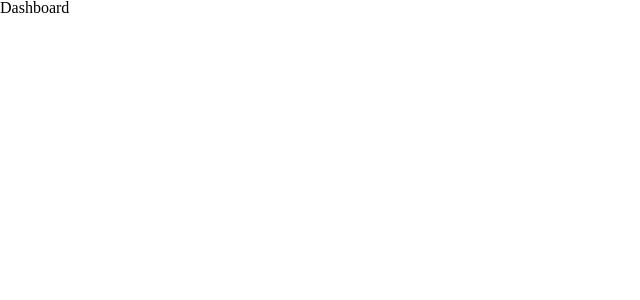
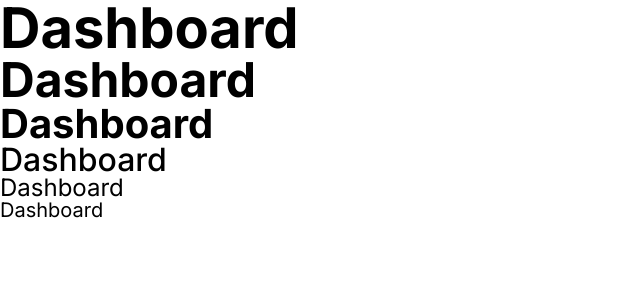
Before and after one commit to ThomasNdSR/technical-share-squad5, a React (Create React App) app in the folder front-end/: page /dashboard in a window 1280 px wide. Shown: the top 300 px of the page, without its empty margins (0-640 px from the left). Built offline with nearby package versions, Linux system fonts and the light colour scheme.

Commit message:
feat: global styles in accordance with the style guidelines

```diff
--- a/front-end/public/index.html
+++ b/front-end/public/index.html
@@ -24,6 +24,12 @@
       work correctly both with client-side routing and a non-root public URL.
       Learn how to configure a non-root public URL by running `npm run build`.
     -->
+    <link rel="preconnect" href="https://fonts.googleapis.com" />
+    <link rel="preconnect" href="https://fonts.gstatic.com" crossorigin />
+    <link
+      href="https://fonts.googleapis.com/css2?family=Inter:wght@400;500;700&display=swap"
+      rel="stylesheet"
+    />
     <title>Technical Share</title>
   </head>
   <body>
--- a/front-end/src/App.js
+++ b/front-end/src/App.js
@@ -1,4 +1,5 @@
 import { AppRouting } from "./routes";
+import "./styles/global.css";
 
 export const App = () => {
   return <AppRouting />;
--- a/front-end/src/pages/Dashboard/index.jsx
+++ b/front-end/src/pages/Dashboard/index.jsx
@@ -1,3 +1,12 @@
 export const Dashboard = () => {
-  return <div>Dashboard</div>;
+  return (
+    <>
+      <h1>Dashboard</h1>
+      <h2>Dashboard</h2>
+      <h3>Dashboard</h3>
+      <h4>Dashboard</h4>
+      <h5>Dashboard</h5>
+      <h6>Dashboard</h6>
+    </>
+  );
 };
--- /dev/null
+++ b/front-end/src/styles/global.css
@@ -0,0 +1,87 @@
+:root {
+  /* colors */
+  --primary-01: #fe4400;
+  --primary-02: #febba2;
+  --primary-03: #b93200;
+
+  --neutral-01: #efefff;
+  --neutral-02: #01001d;
+  --neutral-03: #fefdfc;
+
+  --secondary-01: #36357e;
+  --secondary-02: #2a2962;
+  --secondary-03: #6263ab;
+
+  /* font-sizes */
+  --heading-1-size: 3.5rem;
+  --heading-2-size: 3rem;
+  --heading-3-size: 2.5rem;
+  --heading-4-size: 2rem;
+  --heading-5-size: 1.5rem;
+  --heading-6-size: 1.25rem;
+
+  --body-font-size: 1rem;
+
+  --subtitle-font-size: 1rem;
+
+  --button-font-size: 1rem;
+
+  --caption-font-size: 0.875rem;
+
+  /* font-weights */
+  --heading-1-weight: 700;
+  --heading-2-weight: 700;
+  --heading-3-weight: 700;
+  --heading-4-weight: 500;
+  --heading-5-weight: 400;
+  --heading-6-weight: 400;
+
+  --body-weight: 400;
+
+  --subtitle-weight: 500;
+
+  --button-weight: 700;
+
+  --caption-weight: 400;
+}
+
+body {
+  font-family: "Inter", sans-serif;
+  font-weight: var(--body-weight);
+  font-size: var(--body-font-size);
+}
+
+h1 {
+  font-size: var(--heading-1-size);
+  font-weight: var(--heading-1-weight);
+}
+
+h2 {
+  font-size: var(--heading-2-size);
+  font-weight: var(--heading-2-weight);
+}
+
+h3 {
+  font-size: var(--heading-3-size);
+  font-weight: var(--heading-3-weight);
+}
+
+h4 {
+  font-size: var(--heading-4-size);
+  font-weight: var(--heading-4-weight);
+}
+
+h5 {
+  font-size: var(--heading-5-size);
+  font-weight: var(--heading-5-weight);
+}
+
+h6 {
+  font-size: var(--heading-6-size);
+  font-weight: var(--heading-6-weight);
+}
+
+button {
+  font-size: var(--button-font-size);
+  font-weight: var(--button-weight);
+}
```
Also changed, not shown: front-end/src/App.css (added).
